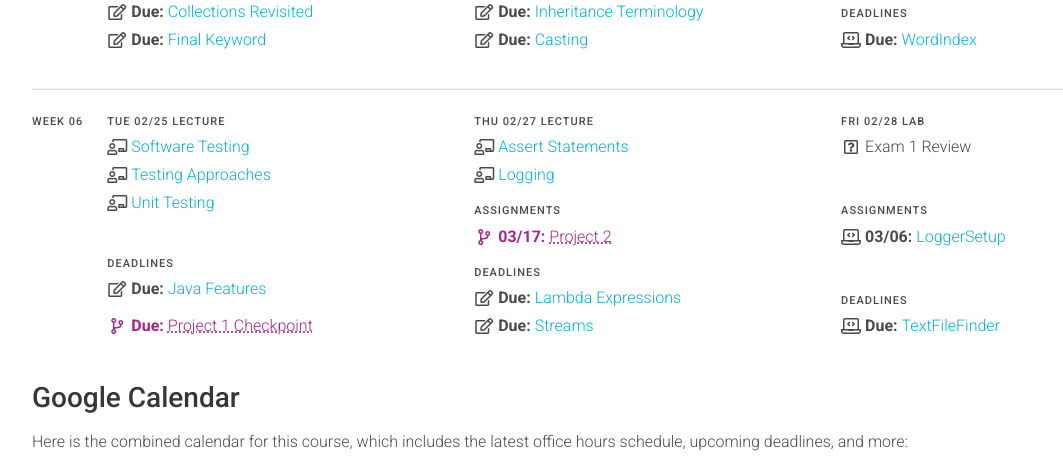
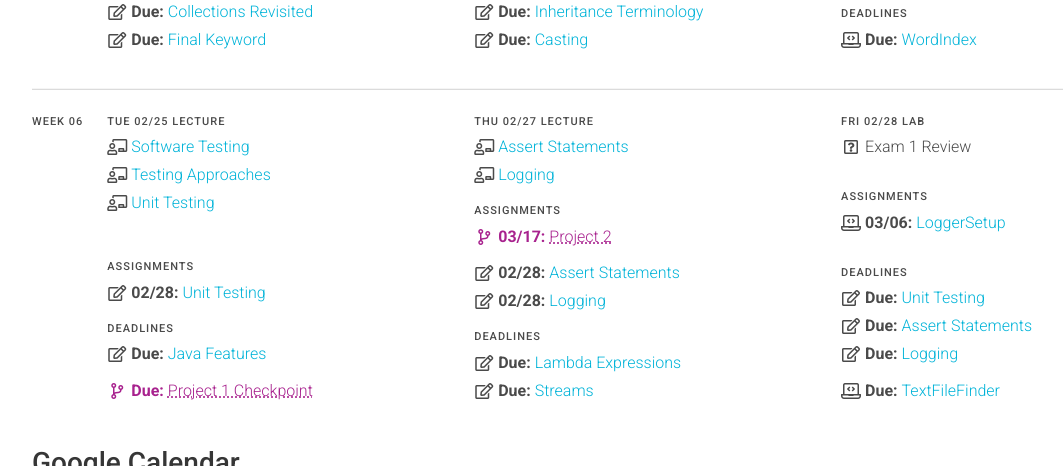
Before and after one commit to usf-cs212-2020/usf-cs212-2020.github.io, a Jekyll site: the page built from index.md, in a window 1280 px wide and 900 px high, scrolled down 796 px, cut to the strip 0-466 px from the top of the window. Shown: the whole strip, without its empty margins (32-1095 px from the left). Built offline with Jekyll 4.4.1, drawn with Linux system fonts in a browser that asks for light colours.

```diff
--- a/_data/schedule.yml
+++ b/_data/schedule.yml
@@ -728,9 +728,17 @@ weeks:
           #   icon: *icon_video
           #   link: ''
 
+      - label: 'Assignments'
+        start: ''
+        align: true
+        items:
+          - text: 'Unit Testing'
+            icon: *icon_quiz
+            link: 'https://usfca.instructure.com/courses/1590210/quizzes/2346336'
+            date: '2020-02-28'
+
       - label: 'Deadlines'
         start: ''
-        align: true
         items:
           - text: 'Java Features'
             icon: *icon_quiz
@@ -765,6 +773,16 @@ weeks:
         items:
           - <<: *project2
 
+          - text: 'Assert Statements'
+            icon: *icon_quiz
+            link: 'https://usfca.instructure.com/courses/1590210/quizzes/2346340'
+            date: '2020-02-28'
+            bump: true
+
+          - text: 'Logging'
+            icon: *icon_quiz
+            link: 'https://usfca.instructure.com/courses/1590210/quizzes/2346360'
+            date: '2020-02-28'
 
       - label: 'Deadlines'
         start: ''
@@ -794,8 +812,24 @@ weeks:
         start: ''
         align: true
         items:
+          - text: 'Unit Testing'
+            icon: *icon_quiz
+            link: 'https://usfca.instructure.com/courses/1590210/quizzes/2346336'
+            date: ''
+
+          - text: 'Assert Statements'
+            icon: *icon_quiz
+            link: 'https://usfca.instructure.com/courses/1590210/quizzes/2346340'
+            date: ''
+
+          - text: 'Logging'
+            icon: *icon_quiz
+            link: 'https://usfca.instructure.com/courses/1590210/quizzes/2346360'
+            date: ''
+
           - <<: *homework5
             date: ''
+            bump: true
 
 - week: 7
   columns:
```
